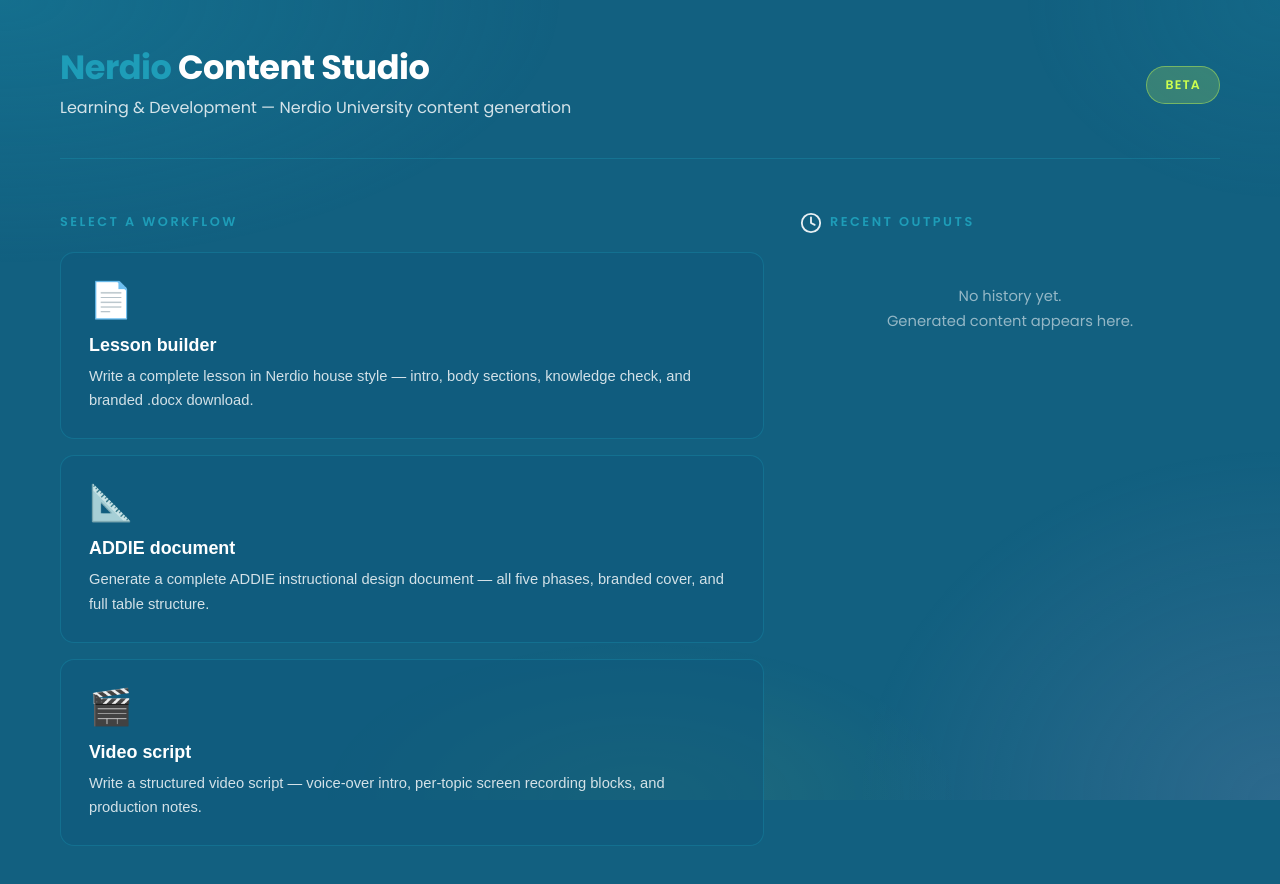
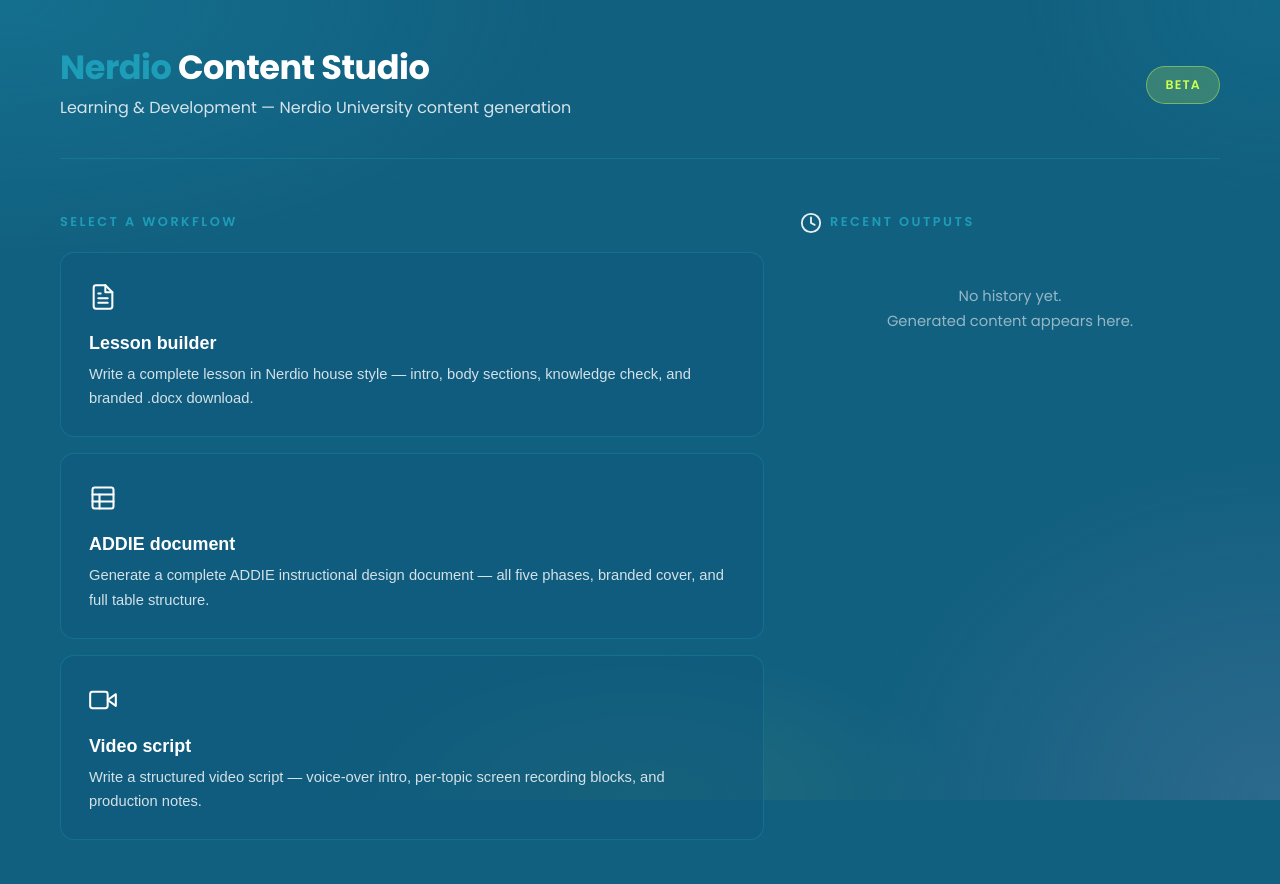
Before and after one commit to BasvanKaam/studio, a Next.js app: page / in a window 1280 px wide. Shown: the top 884 px of the page. Built offline with nearby package versions, Linux system fonts and the light colour scheme.

Commit message:
Update page.tsx

```diff
--- a/app/page.tsx
+++ b/app/page.tsx
@@ -58,6 +58,40 @@
     <path d="M14 11v6"/>
   </svg>
 )
+
+
+// ─── Workflow icons (SVG, white, 28x28, consistent line style) ───────────────
+const IconLesson = () => (
+  <svg width="28" height="28" viewBox="0 0 24 24" fill="none" stroke="white" strokeWidth="1.75" strokeLinecap="round" strokeLinejoin="round">
+    <path d="M14 2H6a2 2 0 0 0-2 2v16a2 2 0 0 0 2 2h12a2 2 0 0 0 2-2V8z"/>
+    <polyline points="14,2 14,8 20,8"/>
+    <line x1="16" y1="13" x2="8" y2="13"/>
+    <line x1="16" y1="17" x2="8" y2="17"/>
+    <polyline points="10,9 9,9 8,9"/>
+  </svg>
+)
+
+const IconAddie = () => (
+  <svg width="28" height="28" viewBox="0 0 24 24" fill="none" stroke="white" strokeWidth="1.75" strokeLinecap="round" strokeLinejoin="round">
+    <rect x="3" y="3" width="18" height="18" rx="2" ry="2"/>
+    <line x1="3" y1="9" x2="21" y2="9"/>
+    <line x1="3" y1="15" x2="21" y2="15"/>
+    <line x1="9" y1="9" x2="9" y2="21"/>
+  </svg>
+)
+
+const IconVideo = () => (
+  <svg width="28" height="28" viewBox="0 0 24 24" fill="none" stroke="white" strokeWidth="1.75" strokeLinecap="round" strokeLinejoin="round">
+    <polygon points="23,7 16,12 23,17 23,7"/>
+    <rect x="1" y="5" width="15" height="14" rx="2" ry="2"/>
+  </svg>
+)
+
+const WORKFLOW_ICONS: Record<string, () => JSX.Element> = {
+  lesson:      IconLesson,
+  addie:       IconAddie,
+  videoscript: IconVideo,
+}
 
 export default function Home() {
   const [activeWorkflow, setActiveWorkflow] = useState<WorkflowId | null>(null)
@@ -300,7 +334,7 @@
                 onClick={() => handleWorkflowSelect(w.id)}
                 disabled={generating}
               >
-                <span className="wf-icon">{w.icon}</span>
+                {(() => { const Icon = WORKFLOW_ICONS[w.id]; return Icon ? <span className="wf-icon"><Icon /></span> : <span className="wf-icon">{w.icon}</span> })()}
                 <div className="wf-title">{w.title}</div>
                 <div className="wf-desc">{w.description}</div>
               </button>
```
